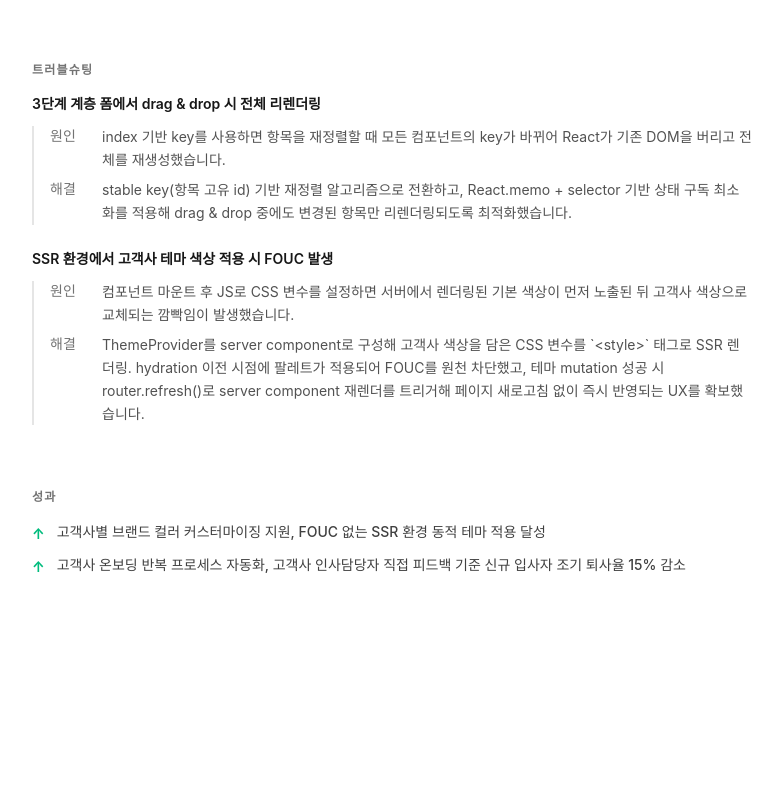
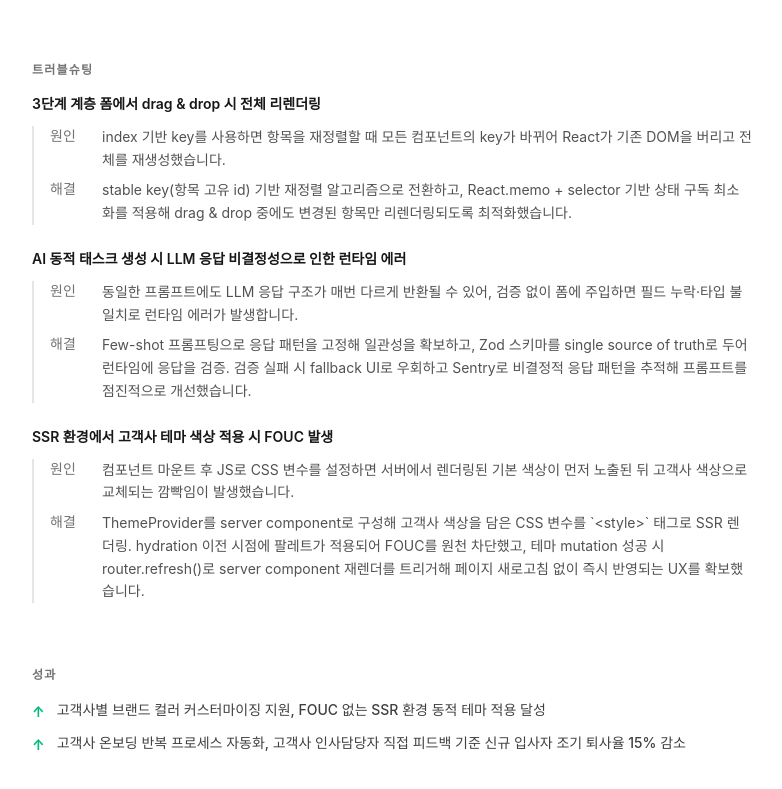
Before and after one commit to rlatmdgns/portfolio, a Next.js app: page /projects/helloboard in a window 1280 px wide. Shown: the part 2799-3588 px from the top of the page, without its empty margins (248-1030 px from the left). Before the commit the page ends 3442 px from the top, so only its background shows below. Built offline with nearby package versions, Linux system fonts and the light colour scheme.

Commit message:
feat: ai 트러블 슈팅 추가

```diff
--- a/src/data/projects.ts
+++ b/src/data/projects.ts
@@ -132,6 +132,13 @@ export const projects: Project[] = [
           "index 기반 key를 사용하면 항목을 재정렬할 때 모든 컴포넌트의 key가 바뀌어 React가 기존 DOM을 버리고 전체를 재생성했습니다.",
         solution:
           "stable key(항목 고유 id) 기반 재정렬 알고리즘으로 전환하고, React.memo + selector 기반 상태 구독 최소화를 적용해 drag & drop 중에도 변경된 항목만 리렌더링되도록 최적화했습니다.",
+      },
+      {
+        issue: "AI 동적 태스크 생성 시 LLM 응답 비결정성으로 인한 런타임 에러",
+        cause:
+          "동일한 프롬프트에도 LLM 응답 구조가 매번 다르게 반환될 수 있어, 검증 없이 폼에 주입하면 필드 누락·타입 불일치로 런타임 에러가 발생합니다.",
+        solution:
+          "Few-shot 프롬프팅으로 응답 패턴을 고정해 일관성을 확보하고, Zod 스키마를 single source of truth로 두어 런타임에 응답을 검증. 검증 실패 시 fallback UI로 우회하고 Sentry로 비결정적 응답 패턴을 추적해 프롬프트를 점진적으로 개선했습니다.",
       },
       {
         issue: "SSR 환경에서 고객사 테마 색상 적용 시 FOUC 발생",
```
